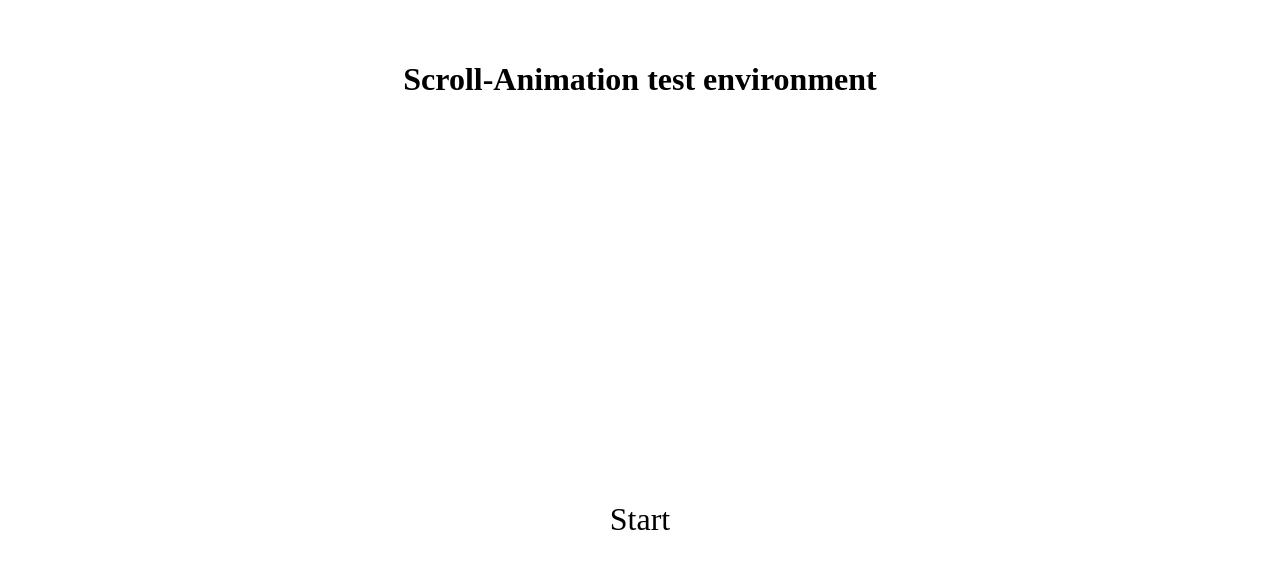
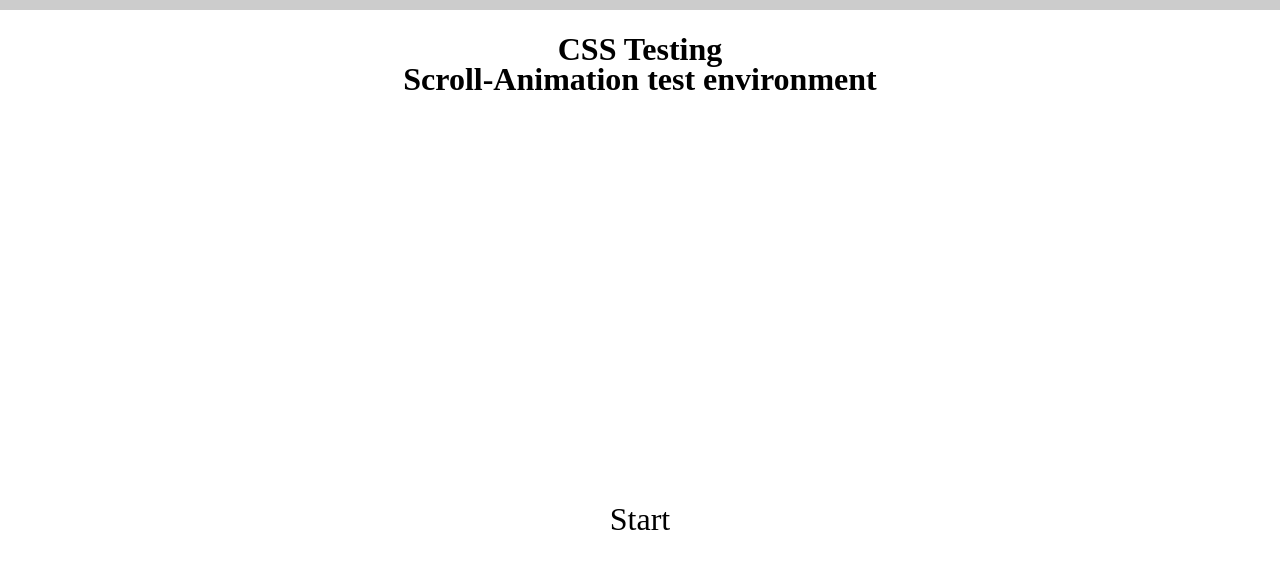
Before and after one commit to JuljaTran/ScrollAnimation, a React (Vite) app in the folder Animations/: page / in a window 1280 px wide. Shown: the top 568 px of the page. Built offline with nearby package versions, Linux system fonts and the light colour scheme.

Commit message:
setup first animation - progress timeline

```diff
--- a/Animations/src/App.jsx
+++ b/Animations/src/App.jsx
@@ -1,11 +1,15 @@
 import './App.css'
+import ScrollProgressCSS from './scenarios/css/01_ScrollProgress.jsx';
+import ScrollProgressGSAP from './scenarios/gsap/01_ScrollProgress.jsx';
 
 function App() {
-
+  const method = 'CSS'; // 'CSS' or 'GSAP'
   return (
     <>
       <div>
         <h1>Scroll-Animation test environment</h1>
+        {method === 'CSS' && <ScrollProgressCSS />}
+        {method === 'GSAP' && <ScrollProgressGSAP />}
         <section className="section">Start </section>
         <section className="section">Scroll</section>
         <section className="section">End</section>
--- /dev/null
+++ b/Animations/src/scenarios/css/01_ScrollProgress.jsx
@@ -0,0 +1,9 @@
+import "../../styles/01_ScrollProgress.css"
+export default function ScrollProgressCSS() {
+    return (
+        <div className="progress-wrapper">
+            <div className="progress-bar"/>
+            <h1>CSS Testing</h1>
+        </div>
+    );
+}
--- /dev/null
+++ b/Animations/src/scenarios/gsap/01_ScrollProgress.jsx
@@ -0,0 +1,35 @@
+import "../../styles/01_ScrollProgress.css"
+import gsap from "gsap";
+import { ScrollTrigger } from "gsap/ScrollTrigger";
+import { useEffect, useRef } from "react";
+
+gsap.registerPlugin(ScrollTrigger);
+
+export default function ScrollProgressGSAP() {
+    const progressRef = useRef(null)
+
+    useEffect(() => {
+        const animation = gsap.to(progressRef.current, {
+            scaleX: 1,
+            transformOrigin: "left center",
+            ease: "none",
+            scrollTrigger: {
+                trigger: document.body,
+                start: "top top",
+                end: "bottom bottom",
+                scrub: true,
+            }
+        });
+        return () => {
+            animation.scrollTrigger?.kill();
+            animation.kill();
+        }
+    })
+
+    return (
+        <div className="progress-wrapper">
+            <div className="progress-bar" ref={progressRef} />
+            <h1>GSAP Testing</h1>
+        </div>
+    );
+}
--- /dev/null
+++ b/Animations/src/styles/01_ScrollProgress.css
@@ -0,0 +1,28 @@
+.progress-wrapper {
+  position: fixed;
+  top: 0;
+  left: 0;
+  width: 100%;
+  height: 10px;
+  background: rgba(0, 0, 0, 0.2);
+}
+
+.progress-bar {
+  height: 100%;
+  width: 100%;
+  transform-origin: left;
+  transform: scaleX(0);
+  background: black;
+
+  animation: progress linear;
+  animation-timeline: scroll();
+}
+
+@keyframes progress {
+  from {
+    transform: scaleX(0);
+  }
+  to {
+    transform: scaleX(1);
+  }
+}
```
